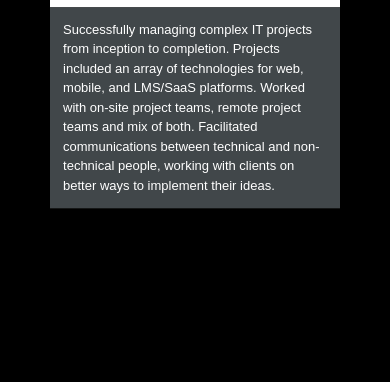
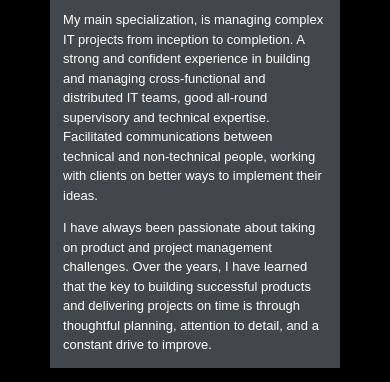
Before and after one commit to murphywl/murphywl.github.io, a plain HTML site: page index.html in a window 390 px wide. Shown: the part 462-844 px from the top of the page. Drawn offline with Linux system fonts and the light colour scheme; a web font is replaced by a local one.

Commit message:
update info

```diff
--- a/index.html
+++ b/index.html
@@ -23,8 +23,16 @@
 
 		<div class="profile-bio">
 			<p>
-				Successfully managing complex IT projects from inception to completion. Projects included an array of technologies for web, mobile, and LMS/SaaS platforms. Worked with on-site project teams, remote project teams and mix of both. Facilitated communications between technical and non-technical people, working with clients on better ways to implement their ideas.
+				Professional СTO and Project/Program Manager with over 7 years of experience in the Fintech, IT Software Development and Blockchain domains. All my products and projects were implemented in an Agile (Scrum, Kanban) format in a complete Software Development Life Cycle (SDLC).
 			</p>
+			<p>
+				My main specialization, is managing complex IT projects from inception to completion. A strong and confident experience in building and managing cross-functional and distributed IT teams, good all-round supervisory and technical expertise. Facilitated communications between technical and non-technical people, working with clients on better ways to implement their ideas.
+
+			</p>
+			<p>
+				I have always been passionate about taking on product and project management challenges. Over the years, I have learned that the key to building successful products and delivering projects on time is through thoughtful planning, attention to detail, and a constant drive to improve.
+			</p>
+
 		</div>
 
 		<ul class="profile-social-links">
```
